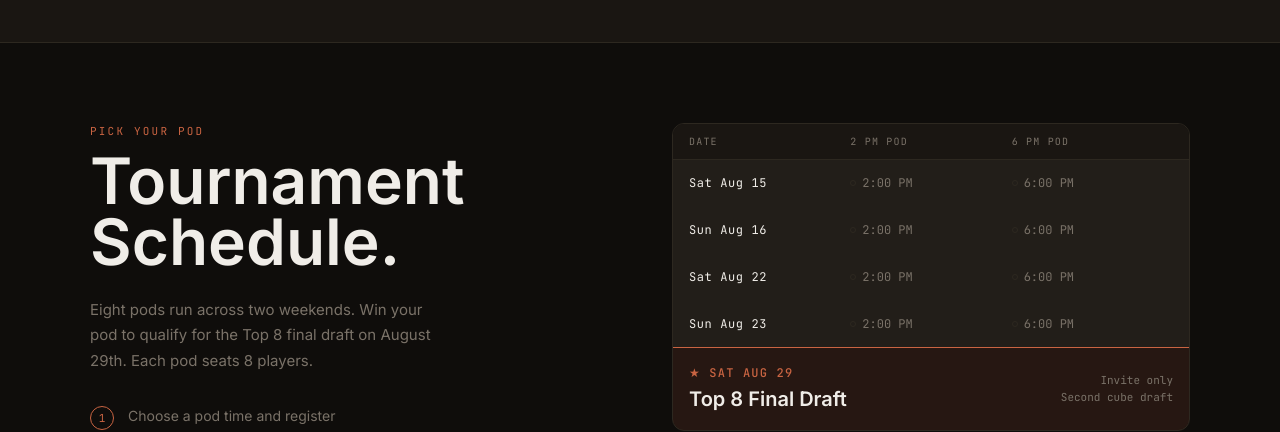
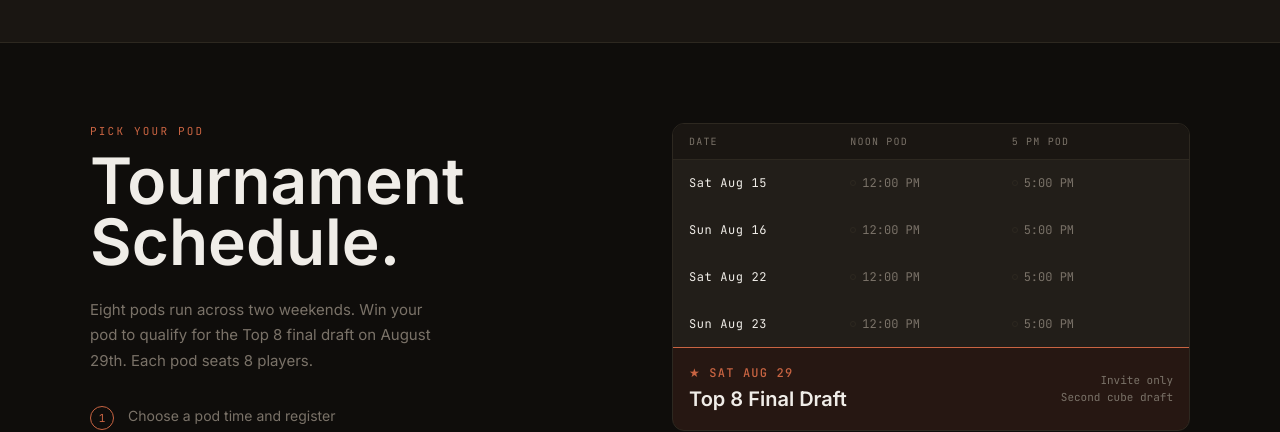
Before and after one commit to phever/vintage-cube-app, a Next.js app: page / in a window 1280 px wide. Shown: the part 1560-1992 px from the top of the page. Built offline with nearby package versions, Linux system fonts and the light colour scheme.

Commit message:
chore: update time

```diff
--- a/src/components/Schedule.tsx
+++ b/src/components/Schedule.tsx
@@ -1,8 +1,8 @@
 const pods = [
-  { date: "Sat Aug 15", times: ["2:00 PM", "6:00 PM"] },
-  { date: "Sun Aug 16", times: ["2:00 PM", "6:00 PM"] },
-  { date: "Sat Aug 22", times: ["2:00 PM", "6:00 PM"] },
-  { date: "Sun Aug 23", times: ["2:00 PM", "6:00 PM"] },
+  { date: "Sat Aug 15", times: ["12:00 PM", "5:00 PM"] },
+  { date: "Sun Aug 16", times: ["12:00 PM", "5:00 PM"] },
+  { date: "Sat Aug 22", times: ["12:00 PM", "5:00 PM"] },
+  { date: "Sun Aug 23", times: ["12:00 PM", "5:00 PM"] },
 ];
 
 export default function Schedule() {
@@ -118,7 +118,7 @@ export default function Schedule() {
                   borderBottom: "1px solid var(--border)",
                 }}
               >
-                {["Date", "2 PM Pod", "6 PM Pod"].map((h) => (
+                {["Date", "Noon Pod", "5 PM Pod"].map((h) => (
                   <div
                     key={h}
                     style={{
```
